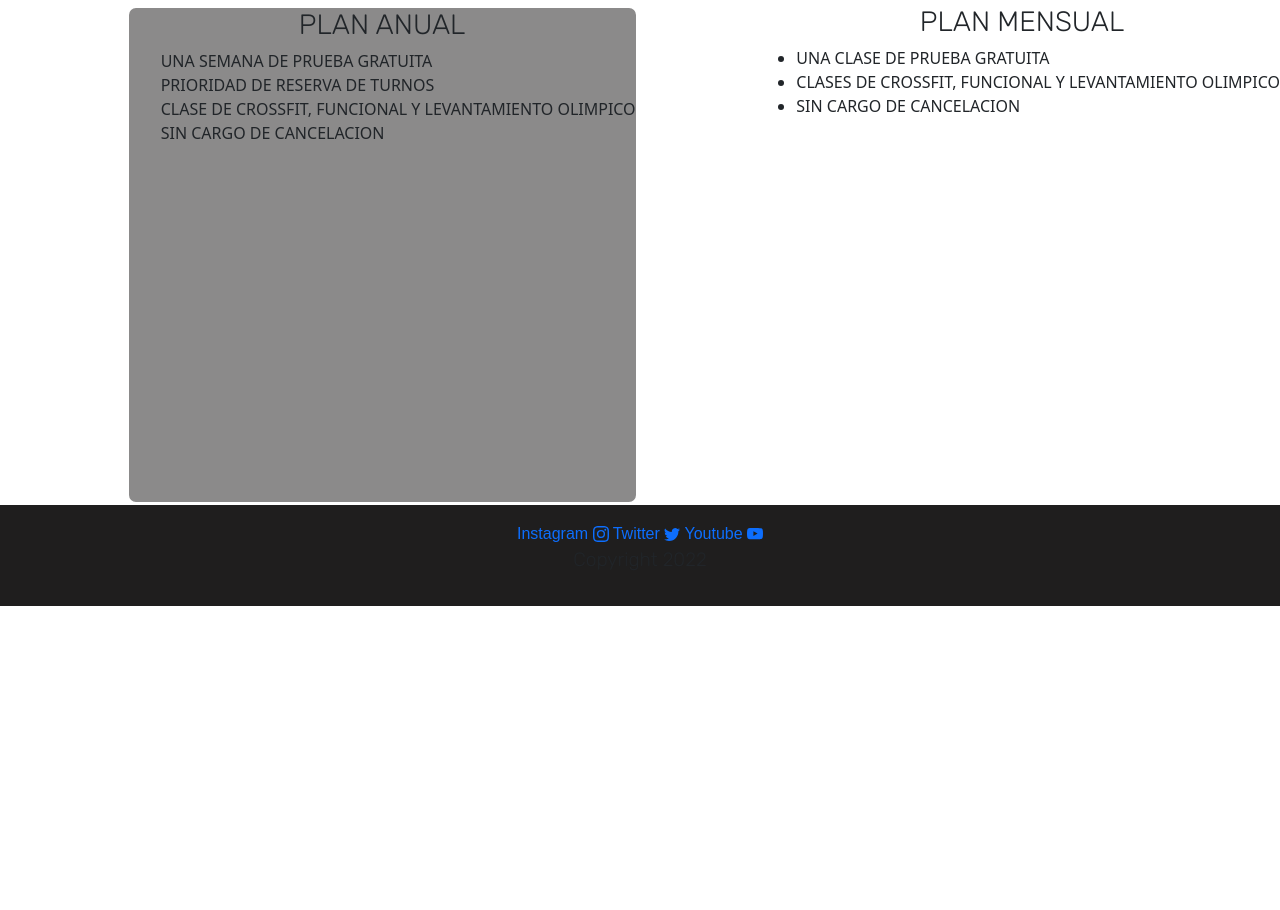
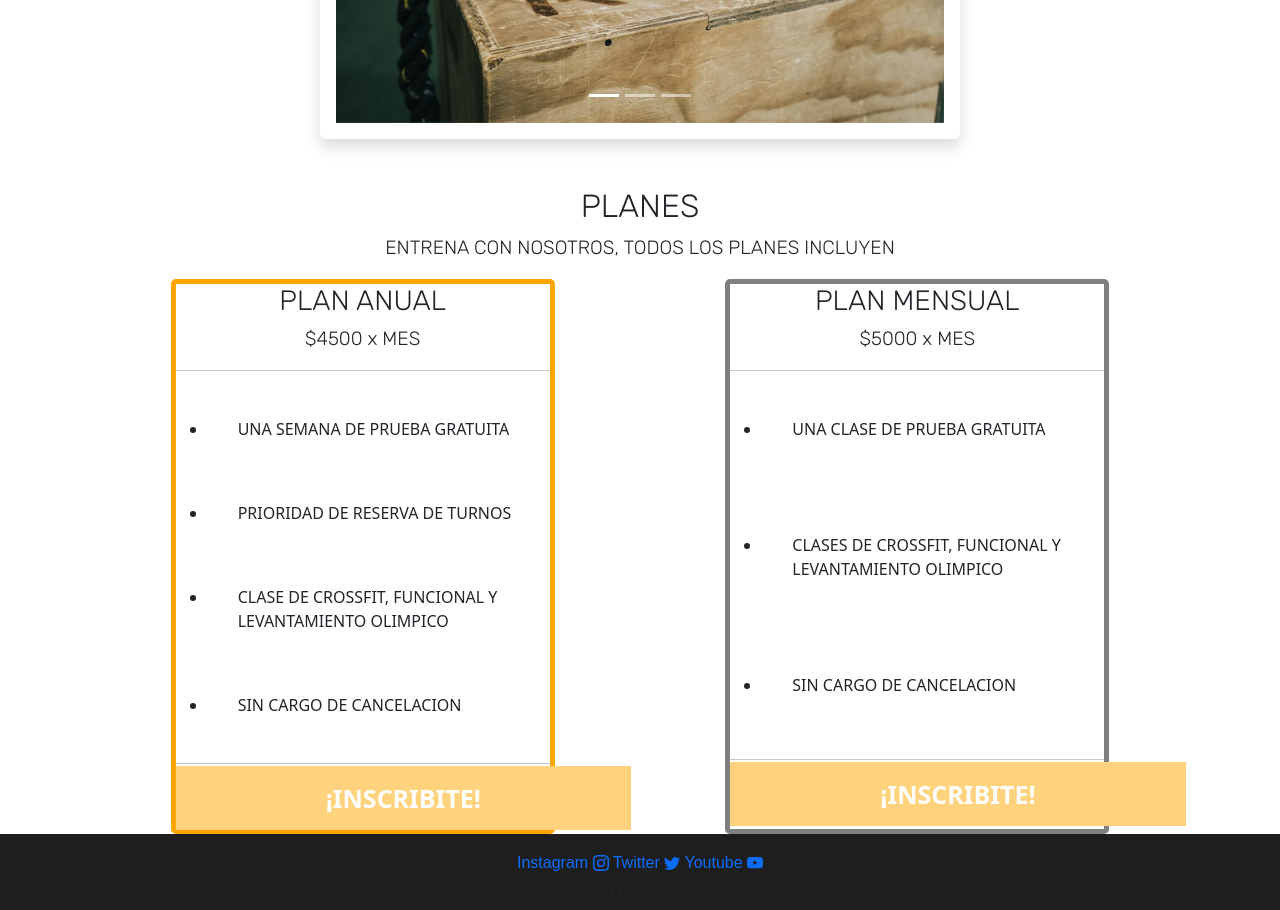
Before and after one commit to MarianoEzequielGodoy/PreEntrega2-MarianoGodoy, a website: page index.html in a window 1280 px wide. Shown: the part 662-1572 px from the top of the page. Before the commit the page ends 1268 px from the top, so only its background shows below. Drawn offline with nearby package versions, Linux system fonts and the light colour scheme.

Commit message:
diseñe pagina index falta terminarla

```diff
--- a/index.html
+++ b/index.html
@@ -28,11 +28,11 @@
     </header>
     <main class="mainGrid">
         <section class="introduccion">
-            <h1>Kadima Club</h1>
+            <img class="logo" src="./assets/img/KADIMA-removebg-preview(2).png" alt="logo">
             <p>¡Veni a descubrir una nueva forma de entrenar! Contamos con equipación de última generación y coachs especializados en el área de entrenamiento para que puedas sacar el máximo en cada sesión</p>
         </section>
     </main>
-    <section class="container-fluid w-50 h-50">
+    <section class="container-fluid w-50 h-50 shadow p-3 mb-5 bg-body rounded">
         <div id="carouselExampleIndicators" class="carousel slide" data-bs-ride="true">
             <div class="carousel-indicators">
               <button type="button" data-bs-target="#carouselExampleIndicators" data-bs-slide-to="0" class="active" aria-current="true" aria-label="Slide 1"></button>
@@ -62,24 +62,33 @@
     </section>
     <section>
         <h2>PLANES</h2>
+        <p>ENTRENA CON NOSOTROS, TODOS LOS PLANES INCLUYEN</p>
     </section>
-    <section class="d-flex">
+    <section class="planes">
         <div class="planAnual">
             <h3>PLAN ANUAL</h3>
-            <ul class="listaPlanes">
+            <p>$4500 x MES</p>
+            <hr>
+            <ul>
                 <li>UNA SEMANA DE PRUEBA GRATUITA</li>
                 <li>PRIORIDAD DE RESERVA DE TURNOS</li>
                 <li>CLASE DE CROSSFIT, FUNCIONAL Y LEVANTAMIENTO OLIMPICO</li>
                 <li>SIN CARGO DE CANCELACION</li>
             </ul>
+            <hr>
+            <a href="./pages/contacto.html">¡INSCRIBITE!</a>
         </div>
         <div class="planMensual">
             <h3>PLAN MENSUAL</h3>
+            <p>$5000 x MES</p>
+            <hr>
             <ul>
                 <li>UNA CLASE DE PRUEBA GRATUITA</li>
                 <li>CLASES DE CROSSFIT, FUNCIONAL Y LEVANTAMIENTO OLIMPICO</li>
                 <li>SIN CARGO DE CANCELACION</li>
             </ul>
+            <hr>
+            <a href="./pages/contacto.html">¡INSCRIBITE!</a>
         </div>
     </section>
     <footer class="footer">
--- a/scss/layout/_header.scss
+++ b/scss/layout/_header.scss
@@ -4,6 +4,7 @@ header {
     position: sticky;
     top: 0em;
     width: 100%;
+    z-index: 1;
         nav{
             width: 100%;
         }
@@ -24,3 +25,10 @@ header {
         }
     }
 }
+.logo{
+    display: block;
+    width: 40%;
+    height: 5%;
+    margin-left: auto;
+    margin-right: auto;
+}
--- a/scss/layout/_main-index.scss
+++ b/scss/layout/_main-index.scss
@@ -39,13 +39,52 @@
     grid-column: 1/4;
     grid-row: 4/5;
 }*/
-.planAnual{
-    margin: auto;
-    height: 500px;
-    border: solid white;
-    background-color: rgba(75, 74, 74, 0.644);
-    border-radius: 10px;
-    .listaPlanes{
-        list-style: none;
+.planes{
+    display: flex;
+    justify-content: space-evenly;
+    .planAnual{
+        border: solid 5px orange;
+        border-radius: 5px;
+        width: 30%;
+        height: 555px;
+        ul li{
+            padding: 30px;
+        }
+        a{
+            text-decoration:none;
+            font-weight:600;
+            font-size:25px;
+            color:#ffffff;
+            margin-left: auto;
+            margin-right: auto;
+            padding-top:15px;
+            padding-bottom:15px;
+            padding-left:150px;
+            padding-right:150px;
+            background-color:#FFD27D;
+        }
+    }
+    .planMensual{
+        border: solid 5px grey;
+        border-radius: 5px;
+        width: 30%;
+        height: 555px;
+        ul li{
+            padding: 30px;
+            margin-bottom: 32px;
+        }
+        a{
+            text-decoration:none;
+            font-weight:600;
+            font-size:25px;
+            color:#ffffff;
+            margin-left: auto;
+            margin-right: auto;
+            padding-top:15px;
+            padding-bottom:15px;
+            padding-left:150px;
+            padding-right:150px;
+            background-color:#FFD27D;
+        }
     }
 }
```
Also changed, not shown: assets/img/KADIMA-removebg-preview(2).png (added), css/style.css.
